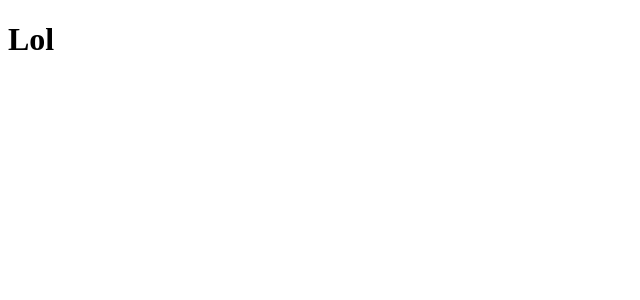
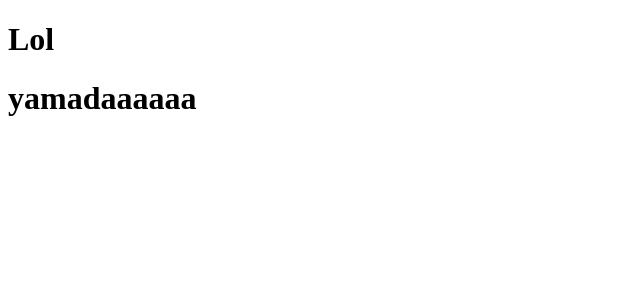
Before and after one commit to udoya/withyamada, a React (Vite) app: page / in a window 1280 px wide. Shown: the top 300 px of the page, without its empty margins (0-640 px from the left). Built offline with nearby package versions, Linux system fonts and the light colour scheme.

Commit message:
yamadaaaaaを追加

```diff
--- a/src/App.tsx
+++ b/src/App.tsx
@@ -5,6 +5,7 @@ function App() {
     <div className="App">
       <div>
         <h1>Lol</h1>
+        <h1>yamadaaaaaa</h1>
       </div>
     </div>
   );
```
